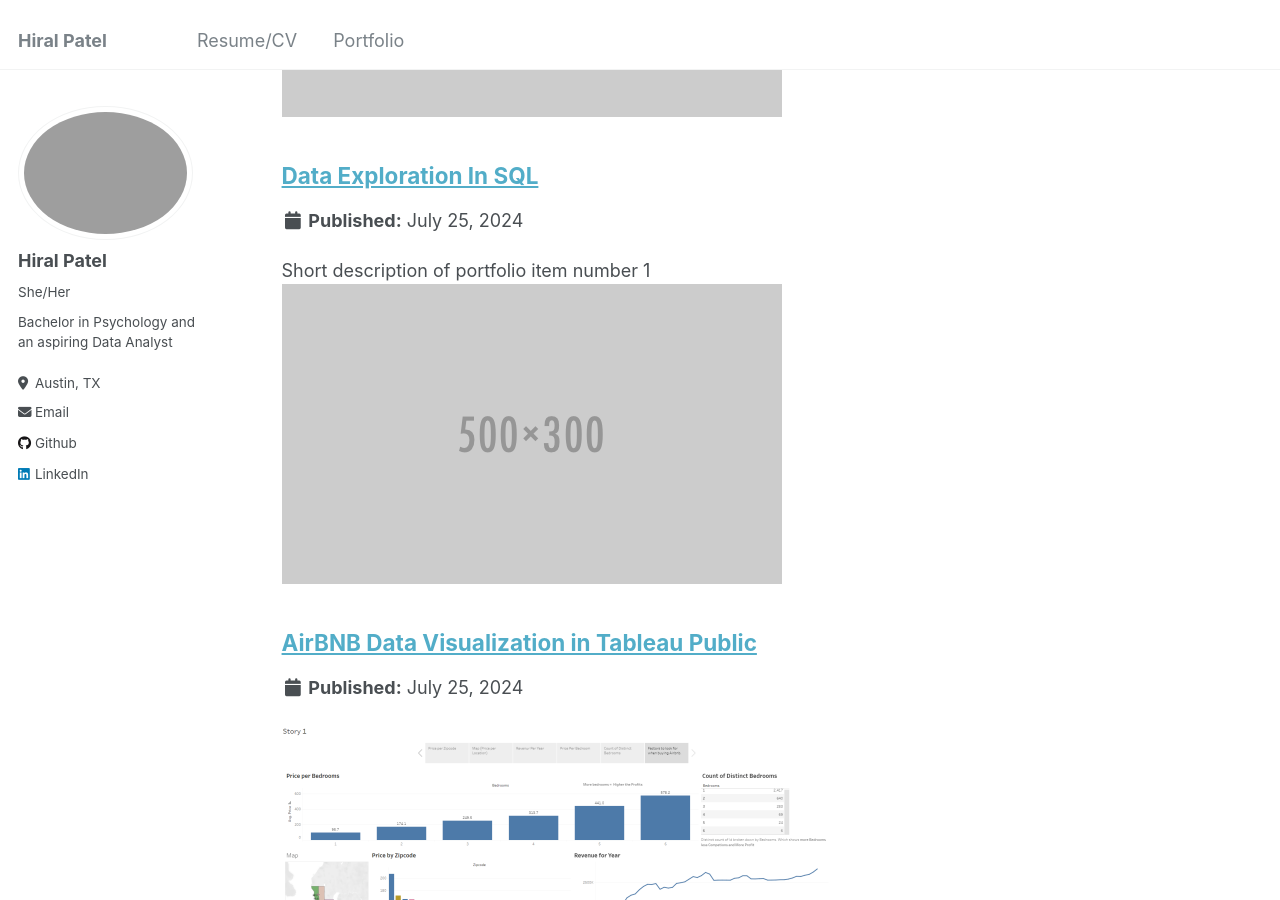
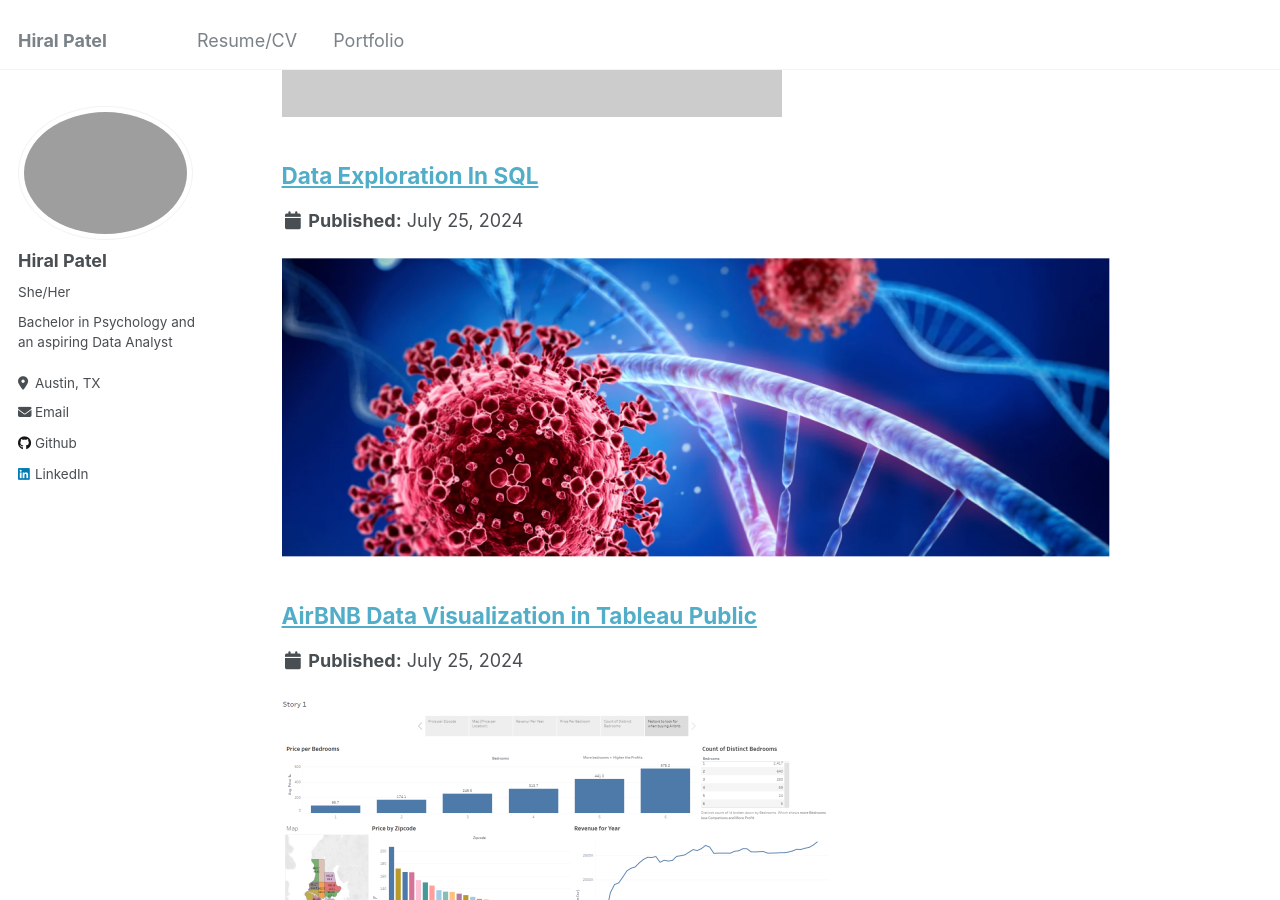
Before and after one commit to hiral-patel-da/hiral-patel-da.github.io, a Jekyll site: the page built from _pages/portfolio.html, in a window 1280 px wide and 900 px high, scrolled down 952 px. Built offline with Jekyll 4.4.1, drawn with Linux system fonts in a browser that asks for light colours.

Commit message:
uploaded portfolio 3 profile pic

```diff
--- a/_portfolio/portfolio-3.md
+++ b/_portfolio/portfolio-3.md
@@ -1,6 +1,6 @@
 ---
 title: "Data Exploration In SQL"
-excerpt: "Short description of portfolio item number 1<br/><img src='/images/500x300.png'>"
+excerpt: "<img src='/images/covid-19-profile.png'>"
 collection: portfolio
 ---
 Project Goal
```
Also changed, not shown: images/covid-19-profile.png (added).
